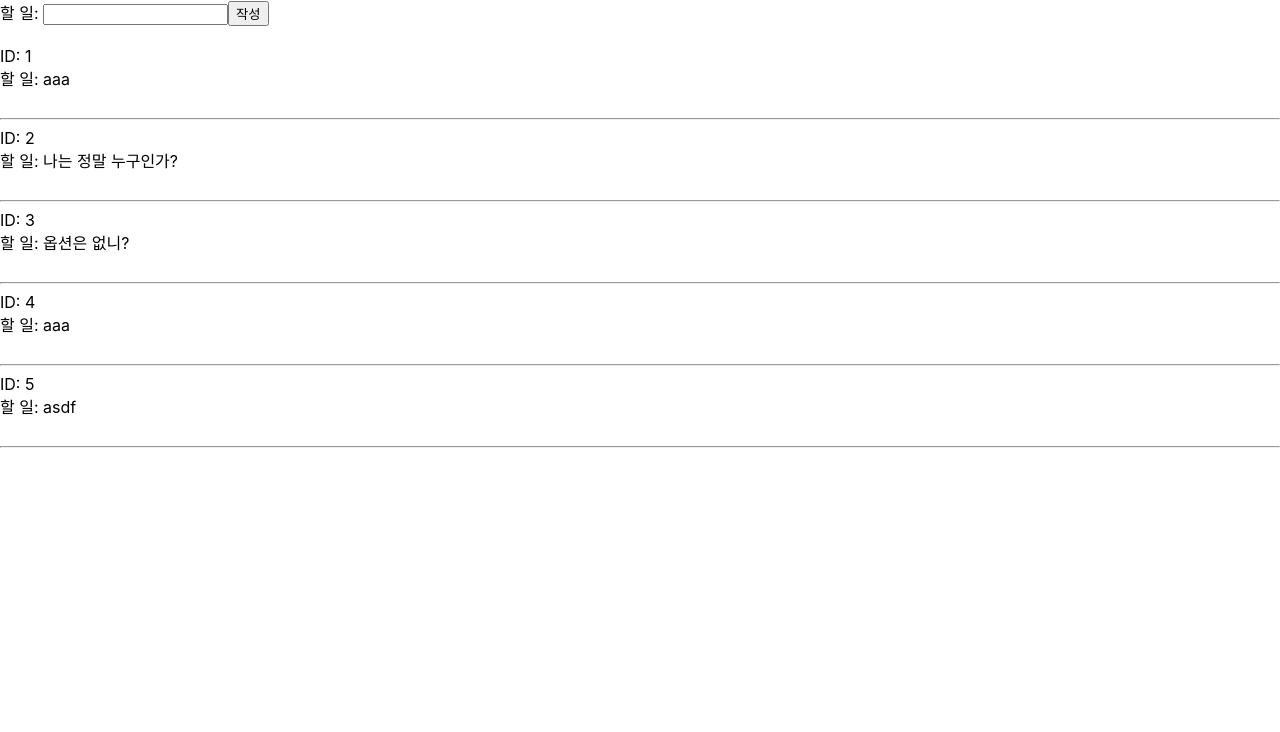
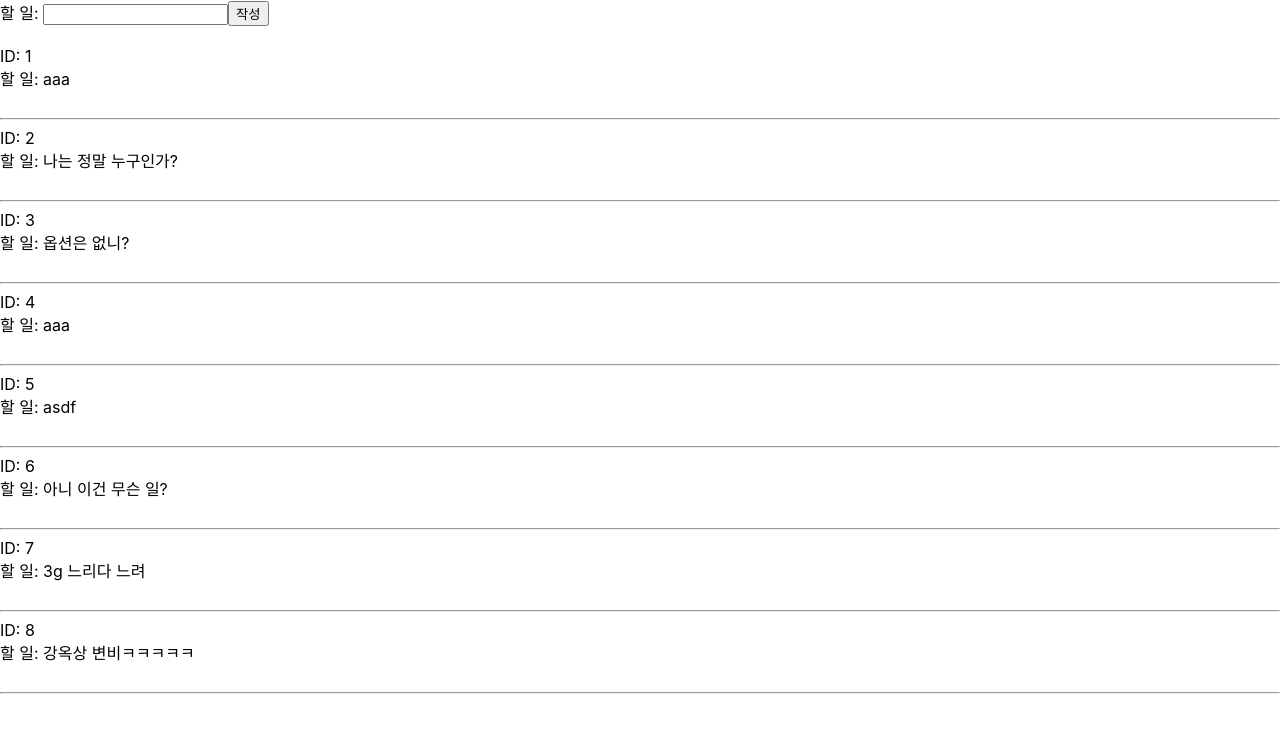
Before and after one commit to minchodang/react-query-practice, a Next.js app: page /todos in a window 1280 px wide. Shown: the top 732 px of the page. Built offline with nearby package versions, Linux system fonts and the light colour scheme; data requests are answered from the project's data file.

Commit message:
modify: optimisticUpdate

```diff
--- a/mock/post.json
+++ b/mock/post.json
@@ -56,6 +56,21 @@
       "todo": "asdf",
       "done": false,
       "id": 5
+    },
+    {
+      "todo": "아니 이건 무슨 일?",
+      "done": false,
+      "id": 6
+    },
+    {
+      "todo": "3g 느리다 느려",
+      "done": false,
+      "id": 7
+    },
+    {
+      "todo": "강옥상 변비ㅋㅋㅋㅋㅋ",
+      "done": false,
+      "id": 8
     }
   ]
 }
--- a/pages/todos.tsx
+++ b/pages/todos.tsx
@@ -37,17 +37,38 @@ const TodosPage: NextPage = () => {
     refetchOnWindowFocus: false,
   });
 
-  const { mutate } = useMutation(addTodo, {
-    onSuccess: (data) => {
+  const { mutate } = useMutation<
+    Todo,
+    Error,
+    string,
+    { previousTodos: Todo[] | undefined }
+  >(addTodo, {
+    onMutate: async (newTodo) => {
+      await queryClient.cancelQueries('todos');
+
+      const previousTodos = queryClient.getQueryData<Todo[]>('todos');
+
       queryClient.setQueryData<Todo[]>('todos', (oldData) => {
         if (!oldData) {
           return [];
         }
-        return [...oldData, { id: data.id, todo: data.todo, done: false }];
+
+        return [
+          ...oldData,
+          { id: oldData.length + 1, todo: newTodo, done: false },
+        ];
       });
+
+      return { previousTodos };
+    },
+
+    onError: (_error, _newTodo, context) => {
+      queryClient.setQueryData('todos', context?.previousTodos);
+    },
+    onSettled: () => {
+      queryClient.invalidateQueries('todos');
     },
   });
-
   const onSubmit = useCallback(
     (e: FormEvent<HTMLFormElement>) => {
       e.preventDefault();
@@ -56,11 +77,6 @@ const TodosPage: NextPage = () => {
     },
     [mutate, todo]
   );
-
-  if (isError) {
-    return <div>{error.message}</div>;
-  }
-
   return (
     <>
       <form onSubmit={onSubmit}>
```
